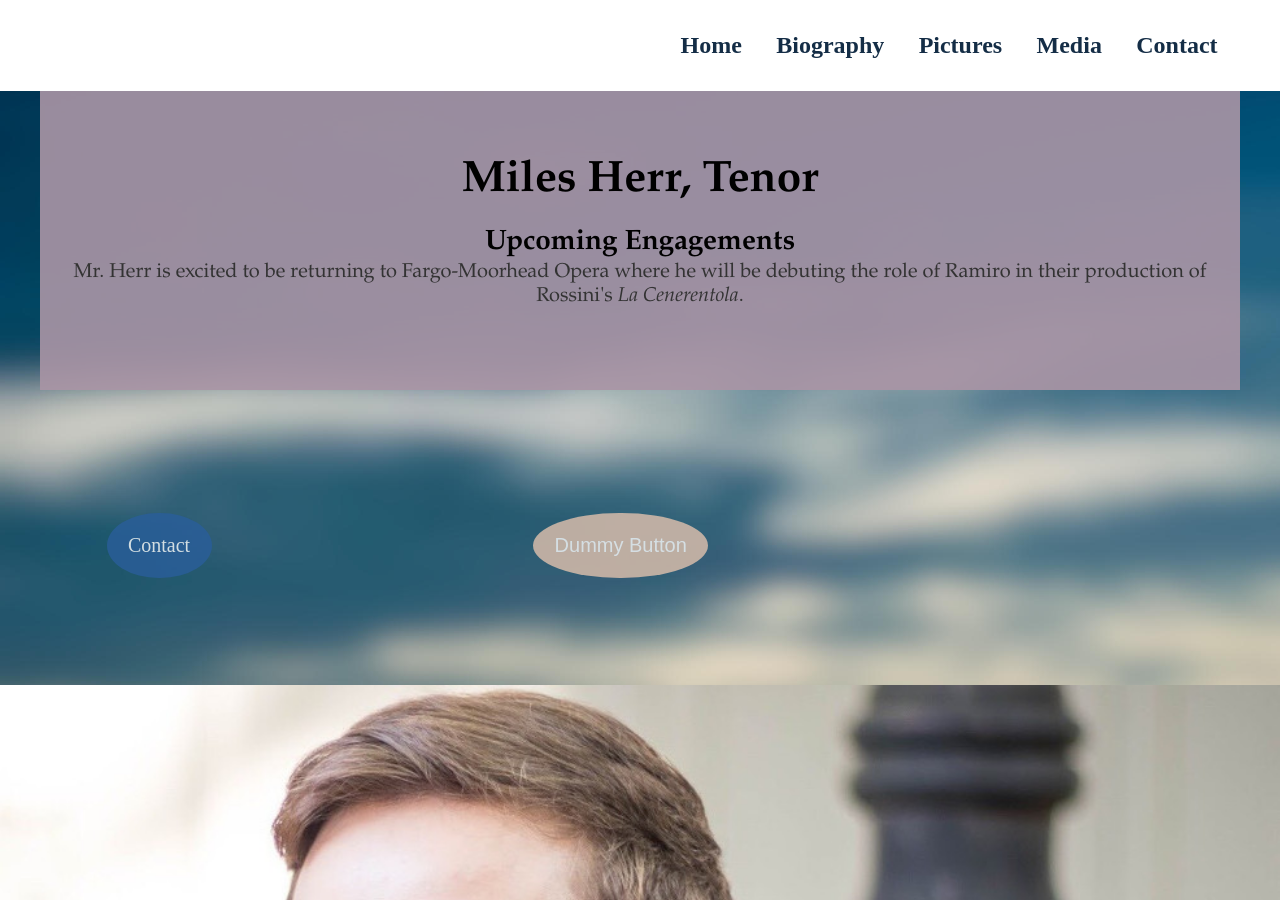
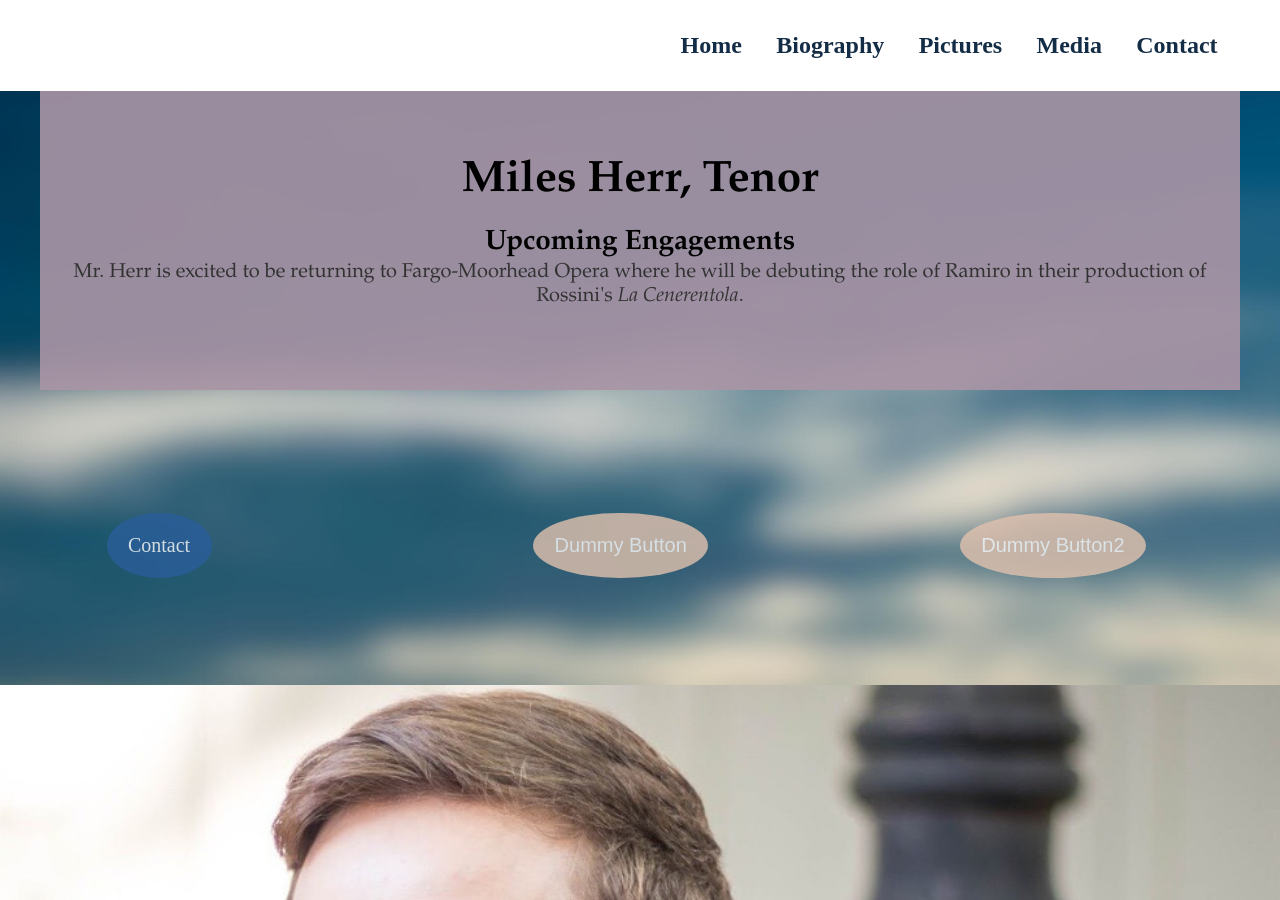
Before and after one commit to leemlb06pmi/leemlb06pmi.github.io, a Jekyll site: the page built from index.html, in a window 1280 px wide and 900 px high. Built offline with Jekyll 4.4.1, drawn with Linux system fonts in a browser that asks for light colours.

Commit message:
Update index.html

```diff
--- a/index.html
+++ b/index.html
@@ -19,6 +19,9 @@ title: Miles Herr, Tenor
 				<div class="column mini">
 					<button class="button b2">Dummy Button</button>
 				</div>
+				<div class="column mini">
+					<button class="button b2">Dummy Button2</button>
+				</div>
 			</div>
 		</div>
 		<div class = "column left">
```
